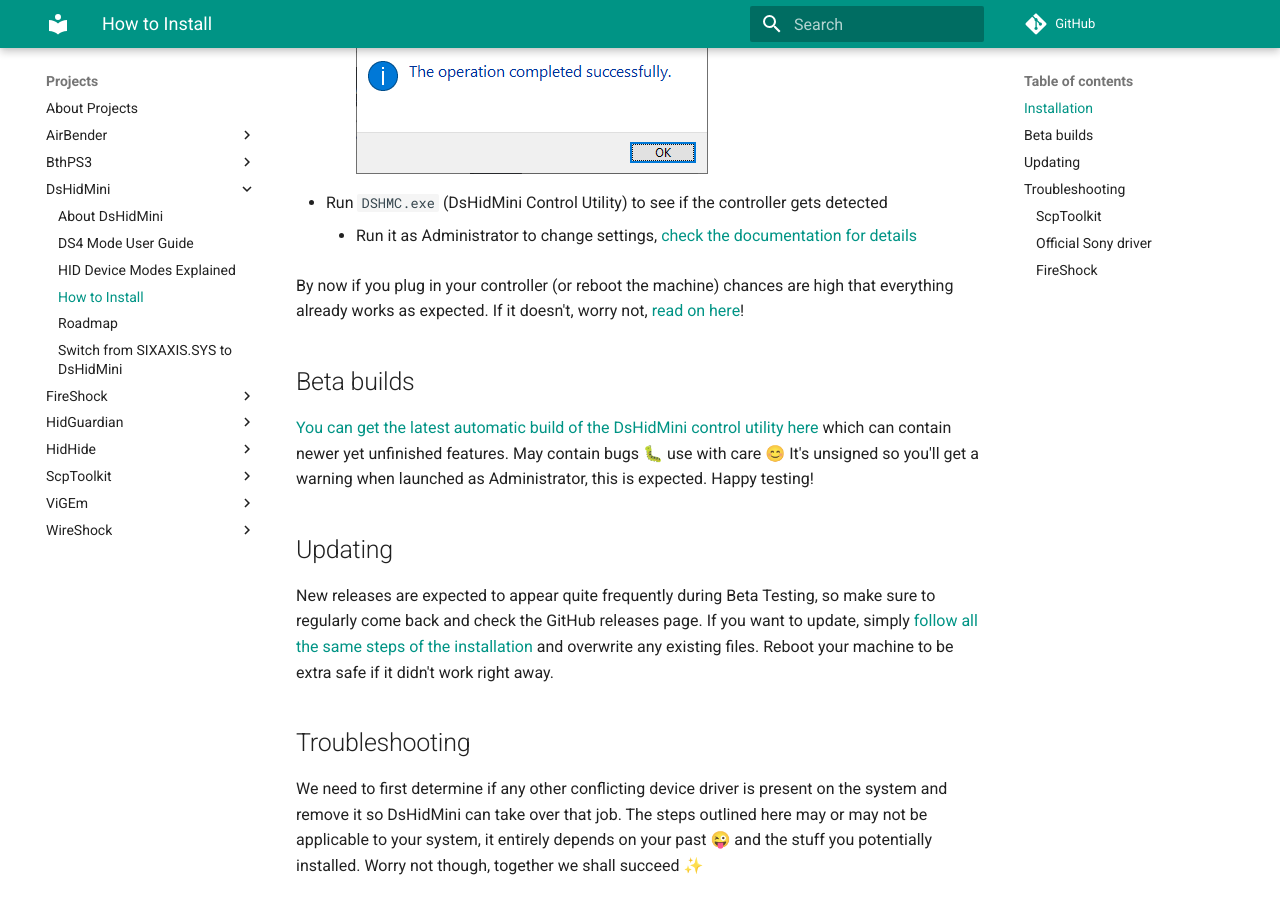
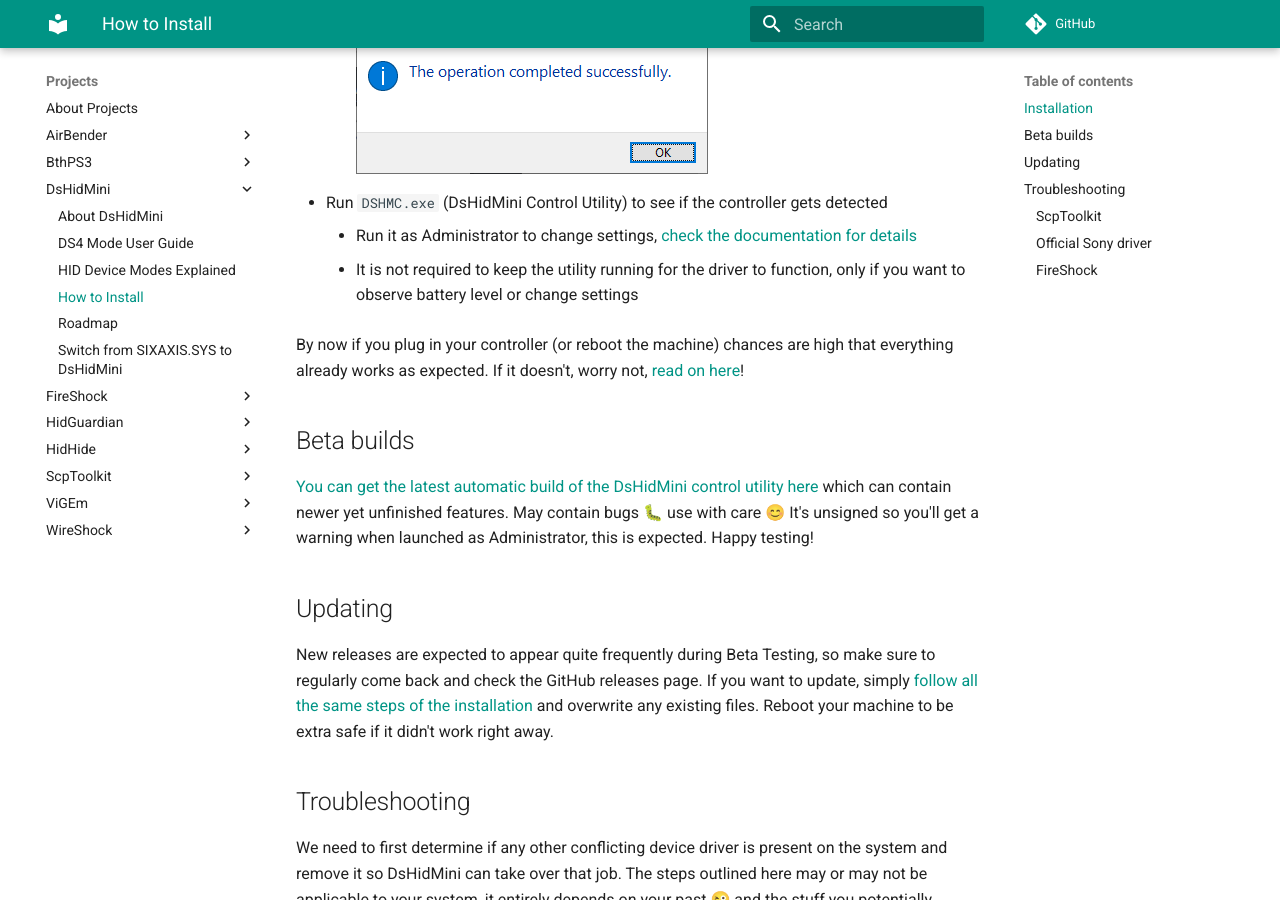
Before and after one commit to nefarius/ViGEm.github.io, an MkDocs documentation site: the page built from docs/projects/DsHidMini/How-to-Install.md, in a window 1280 px wide and 900 px high, scrolled down 1217 px. Built offline with MkDocs 1.6.1 and Material for MkDocs 9.7.7, drawn with Linux system fonts in a browser that asks for light colours; comment, search, counter and statistics services are not loaded.

Commit message:
Added hint

```diff
--- a/docs/projects/DsHidMini/How-to-Install.md
+++ b/docs/projects/DsHidMini/How-to-Install.md
@@ -21,6 +21,7 @@
     ![InfDefaultInstall_La1TsZO9P0.png](images/InfDefaultInstall_La1TsZO9P0.png)
 - Run `DSHMC.exe` (DsHidMini Control Utility) to see if the controller gets detected
     - Run it as Administrator to change settings, [check the documentation for details](../HID-Device-Modes-Explained)
+    - It is not required to keep the utility running for the driver to function, only if you want to observe battery level or change settings
 
 By now if you plug in your controller (or reboot the machine) chances are high that everything already works as expected. If it doesn't, worry not, [read on here](#troubleshooting)!
 
```
